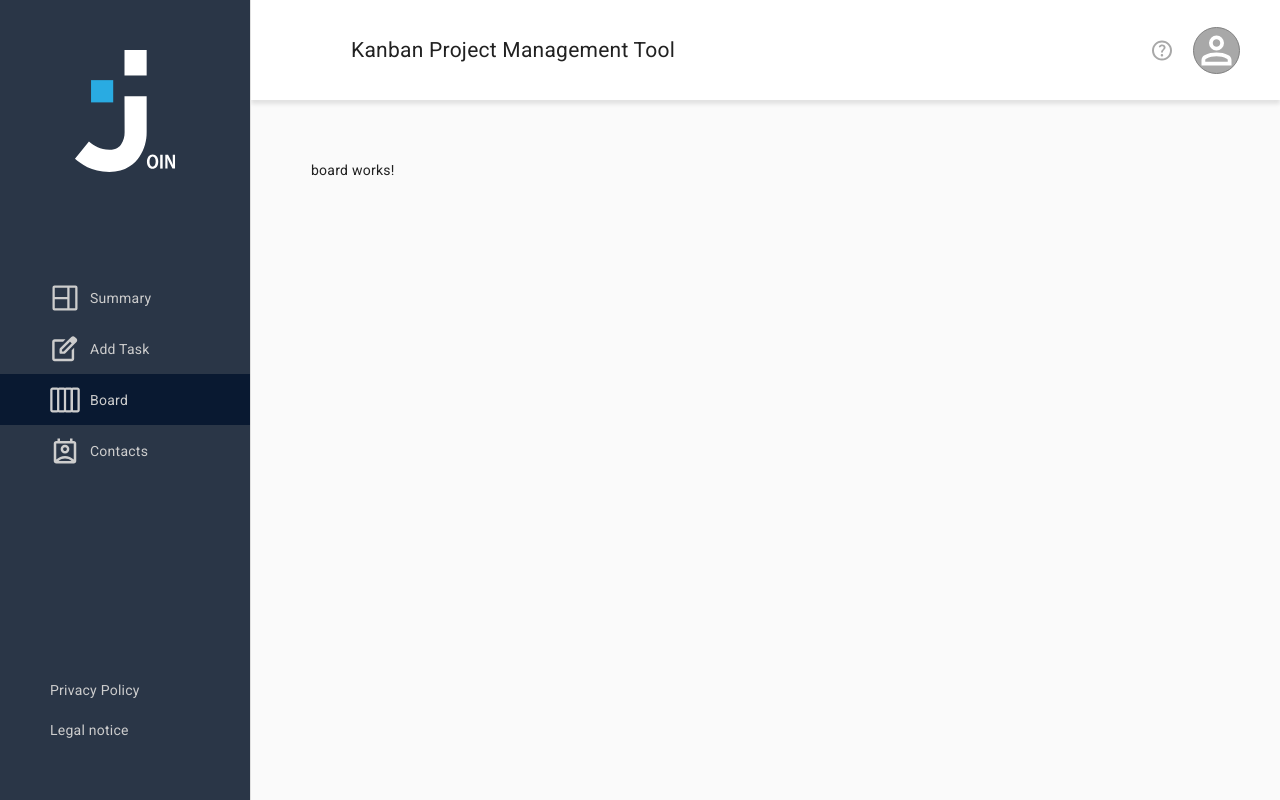
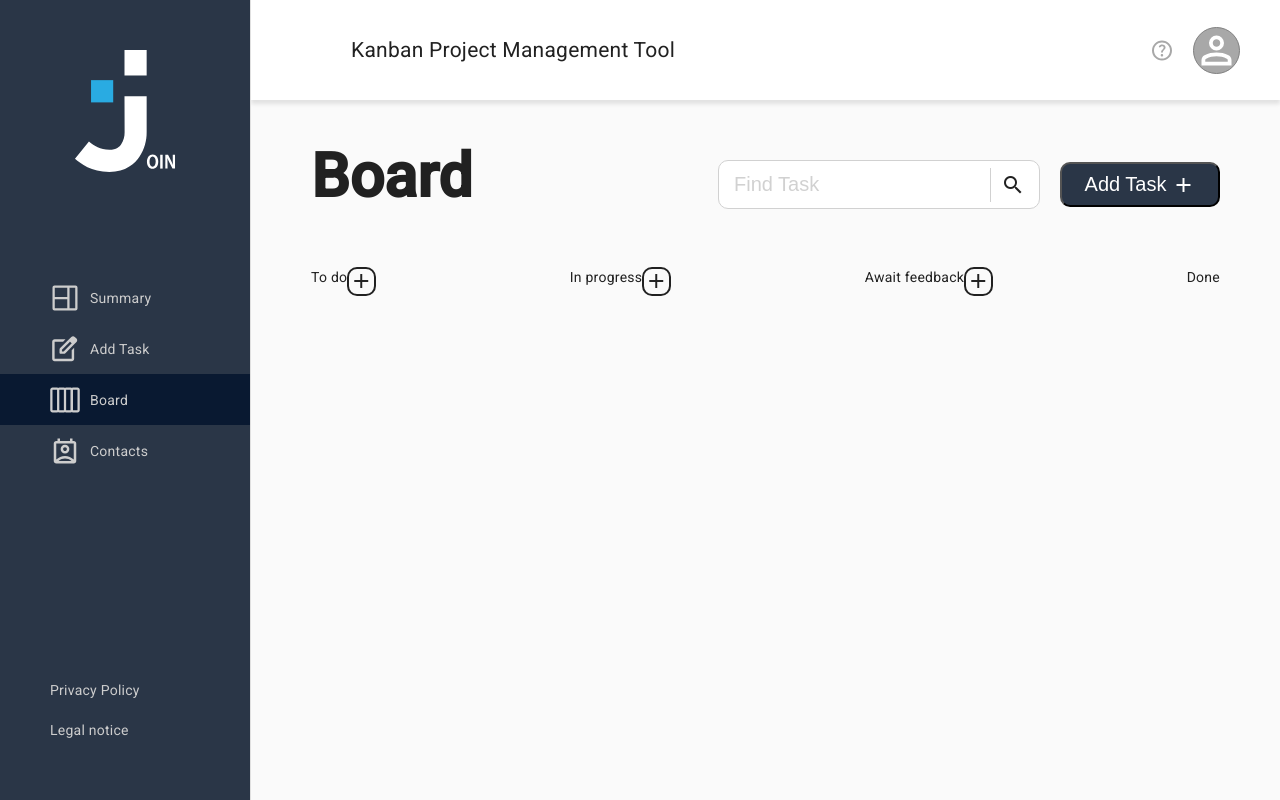
Before and after one commit to GeorgiosKoinaris/new-join, an Angular app: page /board in a window 1280 px wide. Built offline with nearby package versions, Linux system fonts and the light colour scheme.

Commit message:
first board style

```diff
--- a/src/app/components/add-task/add-task.component.html
+++ b/src/app/components/add-task/add-task.component.html
@@ -1,4 +1,4 @@
-<div class="mainContainer">
+<div>
   <div>
     <h1>Add Task</h1>
   </div>
--- a/src/app/components/add-task/add-task.component.scss
+++ b/src/app/components/add-task/add-task.component.scss
@@ -1,8 +1,3 @@
-h1 {
-  font-weight: 700;
-  font-size: 61px;
-  margin-bottom: 55px;
-}
 label {
   font-size: 20px;
   padding-bottom: 10px;
@@ -75,7 +70,7 @@ label {
     width: 165px;
     height: 45px;
     background-color: #2a3647;
-    transition: box-shadow 125ms ease-in-out;
+    transition: 125ms ease-in-out;
     mat-icon {
       margin-left: 5px;
       color: white;
@@ -98,7 +93,7 @@ label {
     width: 145px;
     height: 45px;
     background-color: white;
-    transition: box-shadow 125ms ease-in-out;
+    transition: 125ms ease-in-out;
     mat-icon {
       margin-left: 5px;
     }
--- a/src/app/components/board/board.component.html
+++ b/src/app/components/board/board.component.html
@@ -1 +1,42 @@
-<p>board works!</p>
+<div>
+  <div class="d-flex jc-between">
+    <h1>Board</h1>
+    <div class="headRightContainer">
+      <div class="input-container">
+        <input type="text" placeholder="Find Task" />
+        <div class="icon-container">
+          <mat-icon>search</mat-icon>
+        </div>
+      </div>
+
+      <button class="addTaskBtn">
+        Add Task
+        <mat-icon>add</mat-icon>
+      </button>
+    </div>
+  </div>
+
+  <div class="boardContainer">
+    <div class="d-flex jc-between">
+      <div>To do</div>
+      <div class="addBtnContainer">
+        <mat-icon>add</mat-icon>
+      </div>
+    </div>
+    <div class="d-flex jc-between">
+      <div>In progress</div>
+      <div class="addBtnContainer">
+        <mat-icon>add</mat-icon>
+      </div>
+    </div>
+    <div class="d-flex jc-between">
+      <div>Await feedback</div>
+      <div class="addBtnContainer">
+        <mat-icon>add</mat-icon>
+      </div>
+    </div>
+    <div>
+      <div>Done</div>
+    </div>
+  </div>
+</div>
--- a/src/app/components/board/board.component.scss
+++ b/src/app/components/board/board.component.scss
@@ -0,0 +1,91 @@
+.headRightContainer {
+  display: flex;
+  align-items: baseline;
+  gap: 20px;
+}
+
+.input-container {
+  position: relative;
+  display: flex;
+  align-items: center;
+}
+
+input {
+  height: 45px;
+  padding-right: 40px;
+  padding-left: 15px;
+  border-radius: 10px;
+  border: 1px solid #d1d1d1;
+  font-size: 20px;
+
+  &::placeholder {
+    color: #d1d1d1;
+  }
+
+  &:focus {
+    border: 1px solid #007cee;
+    outline: none;
+  }
+}
+
+.icon-container {
+  display: flex;
+  position: absolute;
+  top: 50%;
+  right: 10px;
+  transform: translateY(-50%);
+  border-left: 1px solid #d1d1d1;
+  padding-left: 5px;
+
+  .mat-icon {
+    padding: 5px;
+    border-radius: 100%;
+    transition: 125ms ease-in-out;
+
+    &:hover {
+      cursor: pointer;
+      background: #d1d1d1;
+    }
+  }
+}
+
+.addTaskBtn {
+  display: flex;
+  justify-content: center;
+  align-items: center;
+  color: white;
+  border-radius: 10px;
+  font-size: 20px;
+  width: 160px;
+  height: 45px;
+  background-color: #2a3647;
+  transition: 125ms ease-in-out;
+  mat-icon {
+    margin-left: 5px;
+    color: white;
+  }
+
+  &:hover {
+    cursor: pointer;
+    background-color: #007cee;
+    border: 1px solid #007cee;
+    box-shadow: 0px 4px 4px rgba(0, 0, 0, 0.25);
+  }
+}
+
+.boardContainer {
+  display: flex;
+  justify-content: space-between;
+  margin-top: 20px;
+}
+
+.addBtnContainer {
+  border: 2px solid;
+  border-radius: 10px;
+  height: 25px;
+  width: 25px;
+  &:hover {
+    cursor: pointer;
+    color: #29abe2;
+  }
+}
--- a/src/app/components/contacts/contacts.component.html
+++ b/src/app/components/contacts/contacts.component.html
@@ -1,4 +1,4 @@
-<div class="mainContainer d-flex">
+<div class="d-flex">
   <div class="contactListContainer">
     <div>
       <button>
--- a/src/app/components/contacts/contacts.component.scss
+++ b/src/app/components/contacts/contacts.component.scss
@@ -1,9 +1,3 @@
-h1 {
-  font-weight: 700;
-  font-size: 61px;
-  margin-bottom: 55px;
-}
-
 .contactListContainer {
   min-width: 300px;
 
@@ -84,7 +78,7 @@ h2 {
   align-items: center;
   gap: 30px;
   h1 {
-    margin: 10px 0px 10px 0;
+    margin: 10px 0px 10px 0 !important;
   }
   .lineContainer {
     height: 50px;
--- a/src/app/components/help-user/help-user.component.scss
+++ b/src/app/components/help-user/help-user.component.scss
@@ -1,9 +1,3 @@
-h1 {
-  font-size: 61px;
-  margin-bottom: 55px;
-  font-weight: 700;
-}
-
 h2 {
   font-size: 27px;
   font-weight: 700;
--- a/src/app/components/legal-notice/legal-notice.component.scss
+++ b/src/app/components/legal-notice/legal-notice.component.scss
@@ -1,9 +1,3 @@
-h1 {
-  font-size: 61px;
-  font-weight: 700;
-  margin-bottom: 55px;
-}
-
 h2 {
   font-size: 27px;
   font-weight: 700;
--- a/src/app/components/privacy-policy/privacy-policy.component.scss
+++ b/src/app/components/privacy-policy/privacy-policy.component.scss
@@ -1,9 +1,3 @@
-h1 {
-  font-size: 61px;
-  font-weight: 700;
-  margin-bottom: 55px;
-}
-
 h2 {
   font-size: 27px;
   font-weight: 700;
--- a/src/styles.scss
+++ b/src/styles.scss
@@ -5,6 +5,12 @@ body {
 body {
   margin: 0;
   font-family: Roboto, "Helvetica Neue", sans-serif;
+}
+
+h1 {
+  font-weight: 700 !important;
+  font-size: 61px !important;
+  margin-bottom: 55px !important;
 }
 
 .d-flex {
@@ -36,3 +42,9 @@ body {
   border-radius: 10px;
   background-color: white;
 }
+
+// .mat-mdc-form-field-bottom-align::before {
+//   content: none !important;
+//   display: none !important;
+//   height: 0 !important;
+// }
```
Also changed, not shown: src/assets/img/addBtn.svg (added), src/assets/img/addBtn_hover.svg (added).
